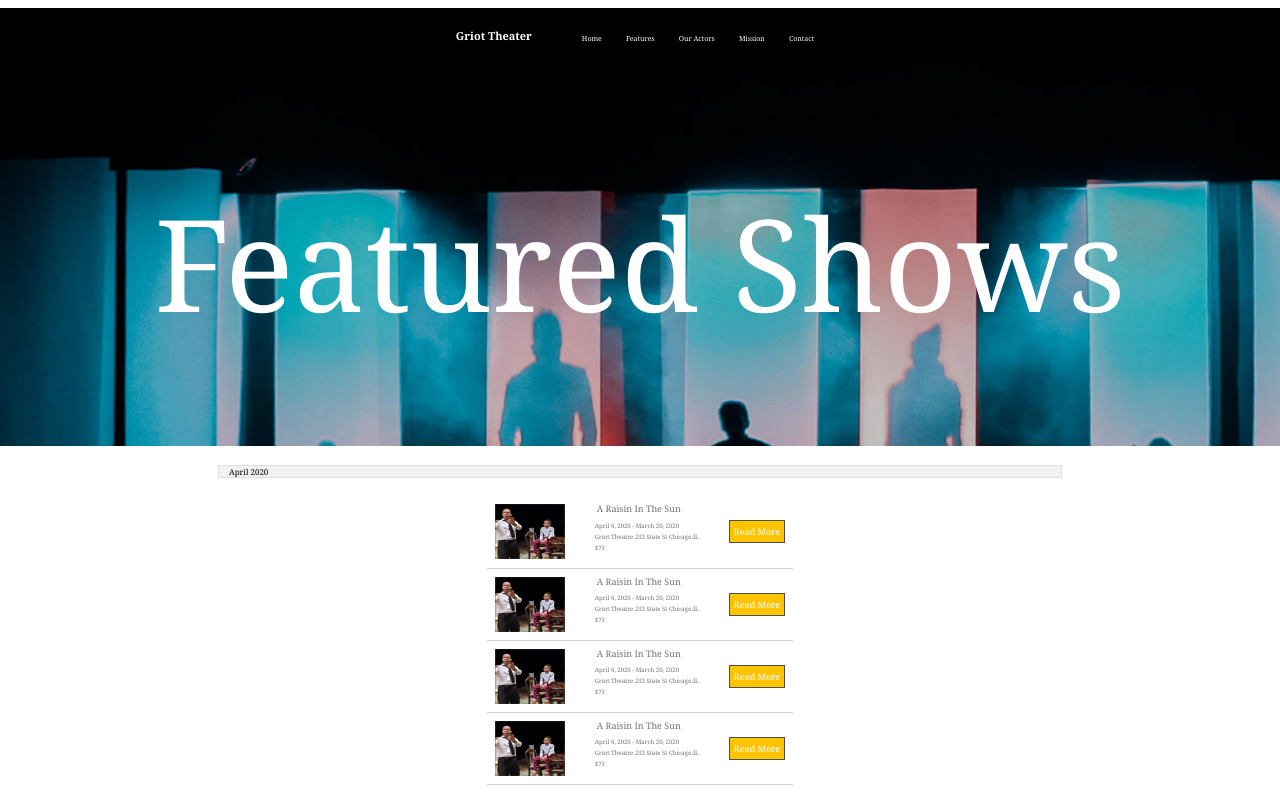
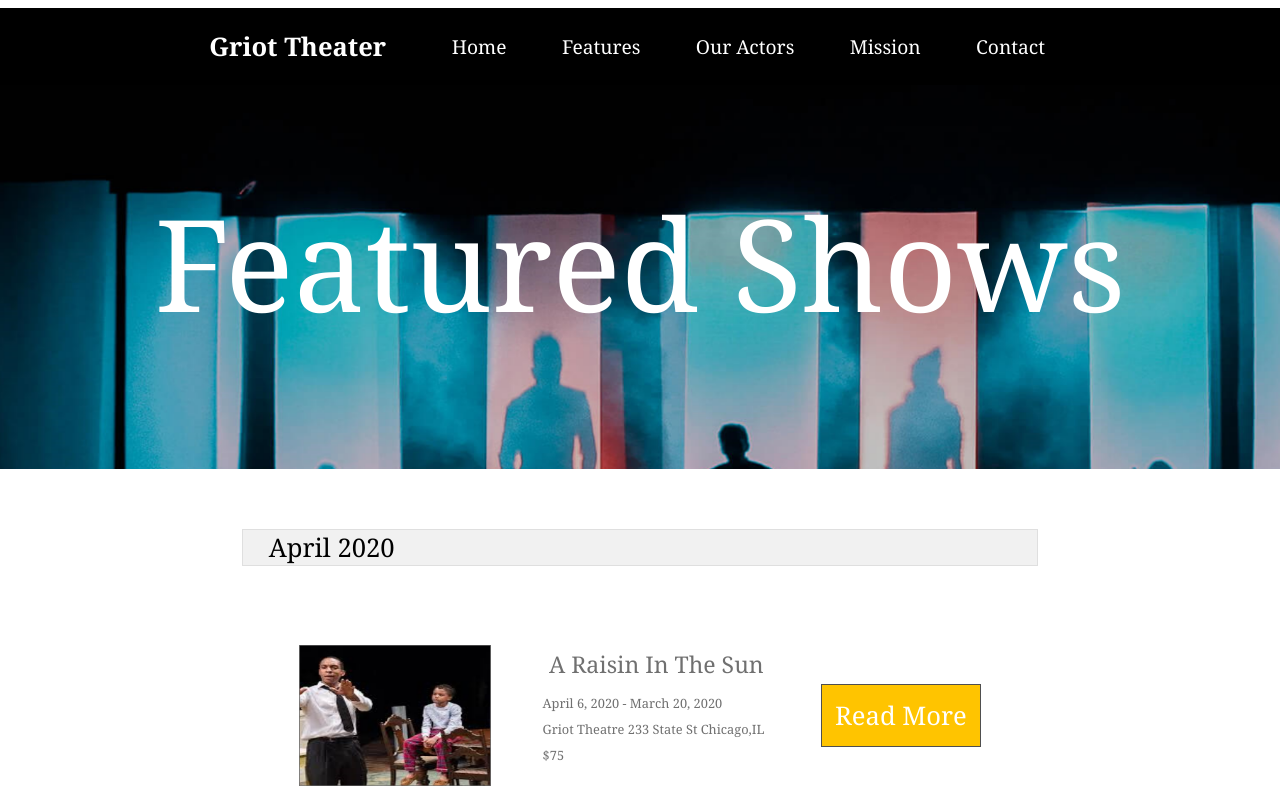
Before and after one commit to sdutton27/hw_griot_theater_flexbox, a plain HTML site: page index.html in a window 1280 px wide. Shown: the top 800 px of the page. Drawn offline with Linux system fonts and the light colour scheme; a web font is replaced by a local one.

Commit message:
fixed scaling

```diff
--- a/css/main.css
+++ b/css/main.css
@@ -34,14 +34,14 @@ nav {
 /* li items inside of nav */
 nav li {
     display: inline; /* horizontal */
-    margin: 10px;
-    font-size: 7px;
+    margin: 2vw;
+    font-size: 1.5vw;
     color:#ffffff;
 }
 
 nav h1 {
     color:#ffffff;
-    font-size: 11px;
+    font-size: 2vw;
 }
 
 /* All Links (Read More buttons and Nav Bar */
@@ -85,12 +85,12 @@ div > h1 { /* text for Featured Shows */
 
 /* "April 2020" bar */
 #upcoming-projects > h6 {
-    font-size:8px;
-    font-weight:2;
+    font-size:2vw;
+    font-weight:1;
     border: 1px solid rgb(223, 223, 223);
-    width:65vw;
+    width:60vw;
     background-color: #f1f1f1;
-    padding-left:10px;
+    padding-left:2vw;
 }
 
 /* Showing */
@@ -103,9 +103,9 @@ div > h1 { /* text for Featured Shows */
     max-width: 100vw;
     margin:0px;
     row-gap: 0px;
-    column-gap:30px;
+    column-gap:4vw;
     border-bottom: 1px solid rgb(209, 209, 209);
-    padding: 8px;
+    padding: 2vw;
 }
 
 /* made up type to hold text for showings*/
@@ -115,30 +115,30 @@ text {
 
 /* Heading for showing */
 text h5 {
-    font-size: 9px;
+    font-size: 1.8vw;
     font-weight:1;
     margin: 0px;
-    padding:2px;
+    padding:.5vw;
     line-height:0.7em;
 }
 
 /* More info about showing */
 text p {
-    font-size: 6px;
-    line-height: 11px;
+    font-size: 1vw;
+    line-height: 2vw;
 }
 
 /* Read More */
 .button {
-    font-size: 9px;
+    font-size: 2vw;
     background-color:rgb(255, 196, 0);
     color:white;
-    padding: 4px;
+    padding: 1vw;
     border: .3px solid rgb(79, 79, 79);
     justify-self: flex-end;
 }
 
 .showing > img {
-    width: 70px;
-    height:55px;
+    width: 15vw;
+    height:11vw;
 }
```
